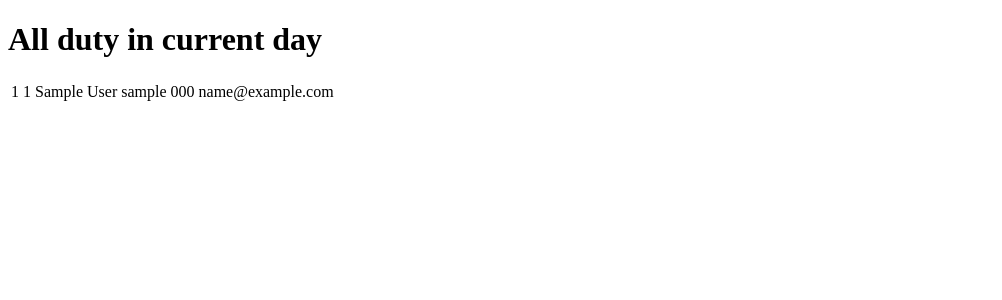
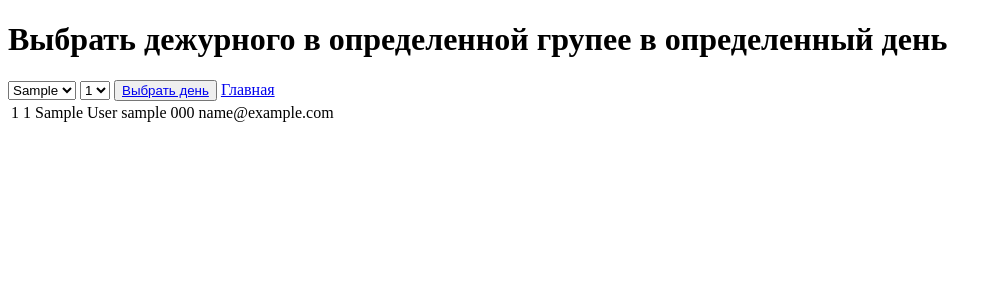
Before and after one commit to andrei300399/green_test, a Flask app: template templates/current_duty.html in a window 1280 px wide. Shown: the top 300 px of the page, without its empty margins (0-1002 px from the left). Run offline with Flask 2, Linux system fonts and the light colour scheme; the template is opened without the code that fills it: values that come from a table or form of the project are taken from there, others are empty; tables that the repository leaves empty hold one stand-in row (values such as "Sample post").

Commit message:
add inputs for all tasks

```diff
--- a/app.py
+++ b/app.py
@@ -108,11 +108,12 @@ def show_duty(group, day):
 
     duty_day = DutyDate.query.filter_by(day=day).first()
     users = User.query.filter_by(group_id=group).all()
+    found_user = False
     for user in users:
         if duty_day in user.duty_dates:
             found_user = user
             break
-    return render_template("current_duty.html", user=found_user)
+    return render_template("current_duty.html", user=found_user, dates=DutyDate.query.all(), groups=Group.query.all())
 
 
 @app.route("/all_duty/<string:day>")
--- a/templates/all_duty.html
+++ b/templates/all_duty.html
@@ -14,7 +14,7 @@
 
    </select>
    <button><a href="#">Выбрать день</a></button>
-
+    <a href="/">Главная</a>
 <table>
     <tbody>
     {% for user in users %}
--- a/templates/current_duty.html
+++ b/templates/current_duty.html
@@ -5,9 +5,27 @@
     <title>All duty</title>
 </head>
 <body>
-<h1>All duty in current day</h1>
+<h1>Выбрать дежурного в определенной групее в определенный день</h1>
+<select class="date">
+    {% for date in dates %}
+    <option value="{{date.day}}">{{date.day}}</option>
+    {% endfor %}
+
+</select>
+<select class="group">
+    {% for group in groups %}
+    <option value="{{group.group_id}}">{{group.group_id}}</option>
+    {% endfor %}
+
+</select>
+<button><a href="#">Выбрать день</a></button>
+<a href="/">Главная</a>
 <table>
     <tbody>
+      {% if user==False %}
+      <p>Никто не дежурит в этот день в этой группе!</p>
+
+      {% else %}
     <tr>
         <td>{{ user.group_id }}</td>
         <td>{{ user.user_id }}</td>
@@ -16,7 +34,32 @@
         <td>{{ user.user_phone }}</td>
         <td>{{ user.user_email }}</td>
     </tr>
+    {% endif %}
     </tbody>
 </table>
+<script>
+    let selectDate = document.querySelector(".date");
+    let selectGroup = document.querySelector(".group");
+    let btn = document.querySelector("button");
+     let a = document.querySelector("a");
+       let selectedValueGroup = selectGroup.options[selectGroup.selectedIndex].text;
+     let selectedValueDate = selectDate.options[selectDate.selectedIndex].text;
+    selectDate.addEventListener("click", function(){
+
+    selectedValueDate = selectDate.options[selectDate.selectedIndex].text;
+
+     a.href = "/current_duty/" + selectedValueGroup +"/" + selectedValueDate;
+     return false;
+    });
+    selectGroup.addEventListener("click", function(){
+
+    selectedValueGroup = selectGroup.options[selectGroup.selectedIndex].text;
+
+     a.href = "/current_duty/" + selectedValueGroup +"/" + selectedValueDate;
+     return false;
+    });
+
+
+</script>
 </body>
 </html>
--- a/templates/index.html
+++ b/templates/index.html
@@ -9,7 +9,7 @@
 <body>
 <h1>Weclome!</h1>
 <ul>
-    <li><a href="/current_duty">Посмотреть текущего дежурного в выбранной группе в выбранный день</a></li>
+    <li><a href="/current_duty/116/1">Посмотреть текущего дежурного в выбранной группе в выбранный день</a></li>
     <li><a href="/all_duty/0">Посмотреть всех дежурных за выбранный день</a></li>
     <li><a href="/calendar">Таблица-календарь</a></li>
 </ul>
```
